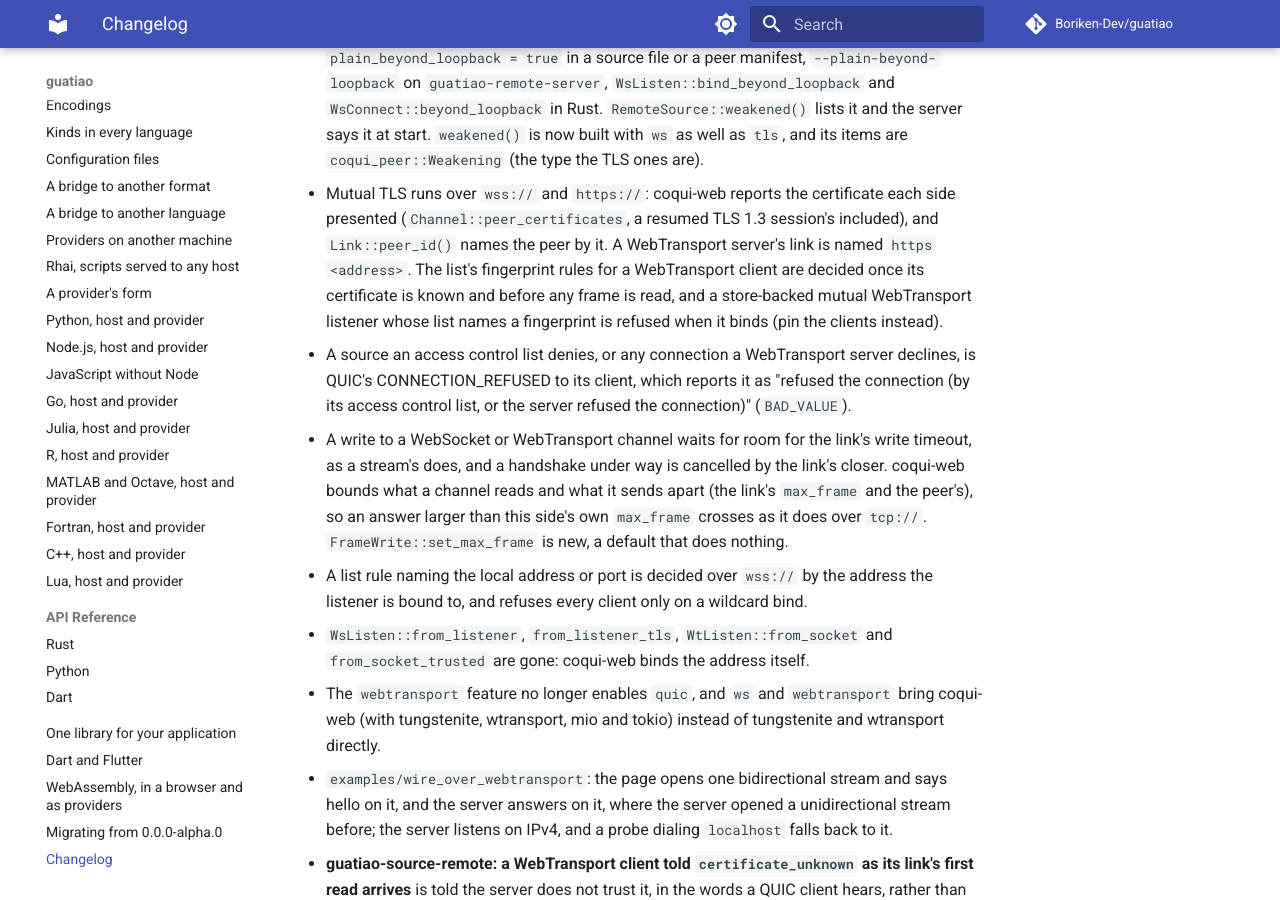
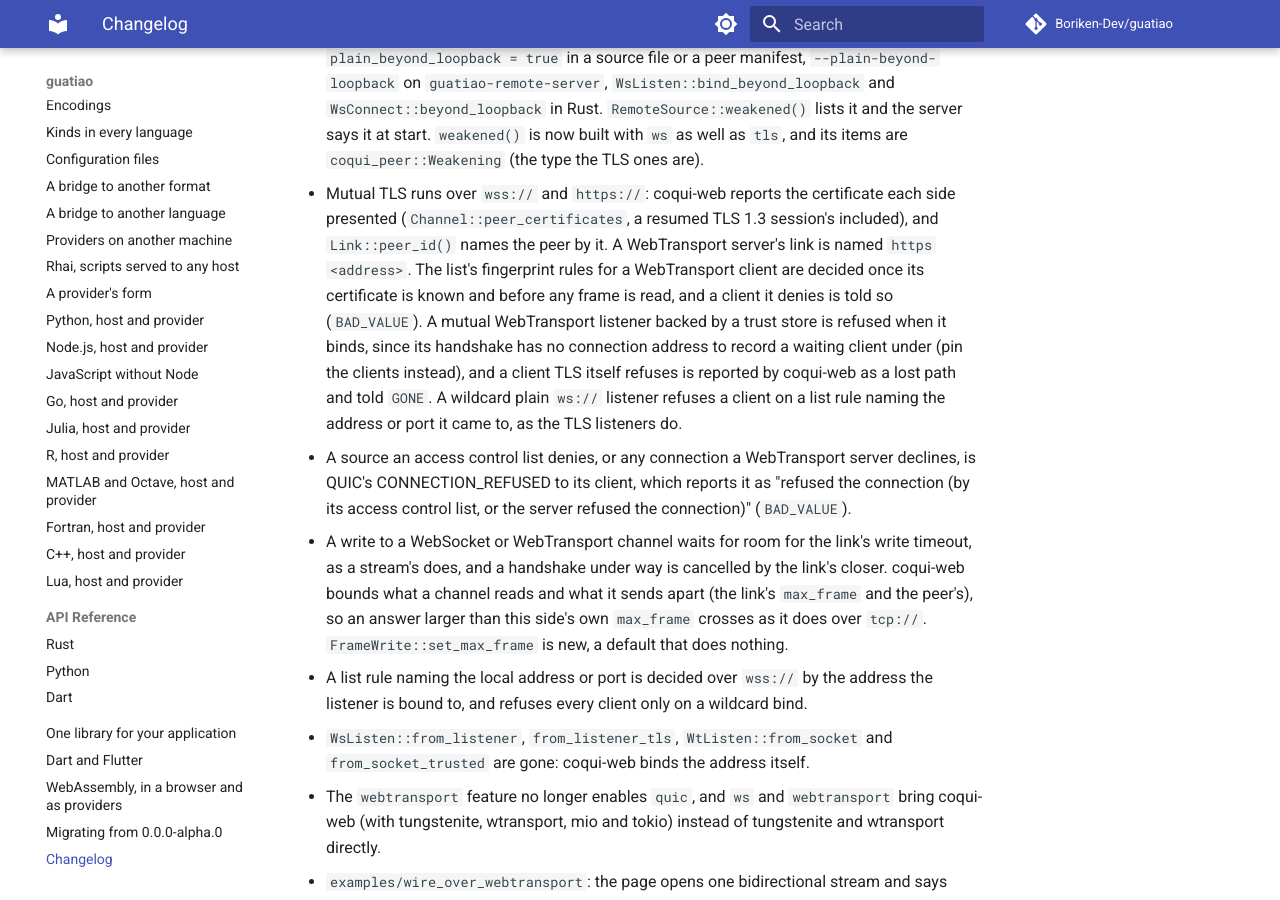
Before and after one commit to Boriken-Dev/guatiao, an MkDocs documentation site: the page built from docs/changelog.md, in a window 1280 px wide and 900 px high, scrolled down 32240 px. Built offline with MkDocs 1.6.1 and Material for MkDocs 9.7.7, drawn with Linux system fonts in a browser that asks for light colours; comment, search, counter and statistics services are not loaded.

Commit message:
docs: no store behind a mutual WebTransport listener, resumed sessions run no verifier, who reports a plain ws:// beyond loopback

```diff
--- a/CHANGELOG.md
+++ b/CHANGELOG.md
@@ -1572,9 +1572,14 @@ write now.
     resumed TLS 1.3 session's included), and `Link::peer_id()` names the
     peer by it. A WebTransport server's link is named `https <address>`.
     The list's fingerprint rules for a WebTransport client are decided once
-    its certificate is known and before any frame is read, and a
-    store-backed mutual WebTransport listener whose list names a
-    fingerprint is refused when it binds (pin the clients instead).
+    its certificate is known and before any frame is read, and a client it
+    denies is told so (`BAD_VALUE`). A mutual WebTransport listener backed
+    by a trust store is refused when it binds, since its handshake has no
+    connection address to record a waiting client under (pin the clients
+    instead), and a client TLS itself refuses is reported by coqui-web as a
+    lost path and told `GONE`. A wildcard plain `ws://` listener refuses a
+    client on a list rule naming the address or port it came to, as the TLS
+    listeners do.
   - A source an access control list denies, or any connection a
     WebTransport server declines, is QUIC's CONNECTION_REFUSED to its
     client, which reports it as "refused the connection (by its access
```
Also changed, not shown: crates/guatiao-source-remote/AGENTS.md (+21 -7 lines), docs/remote.md (+9 -4 lines).
